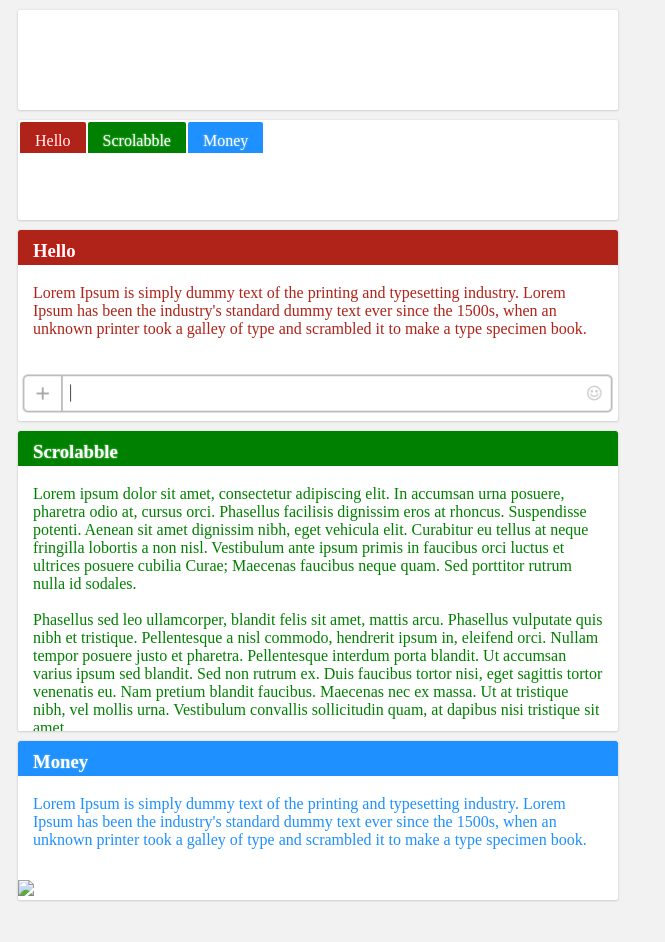
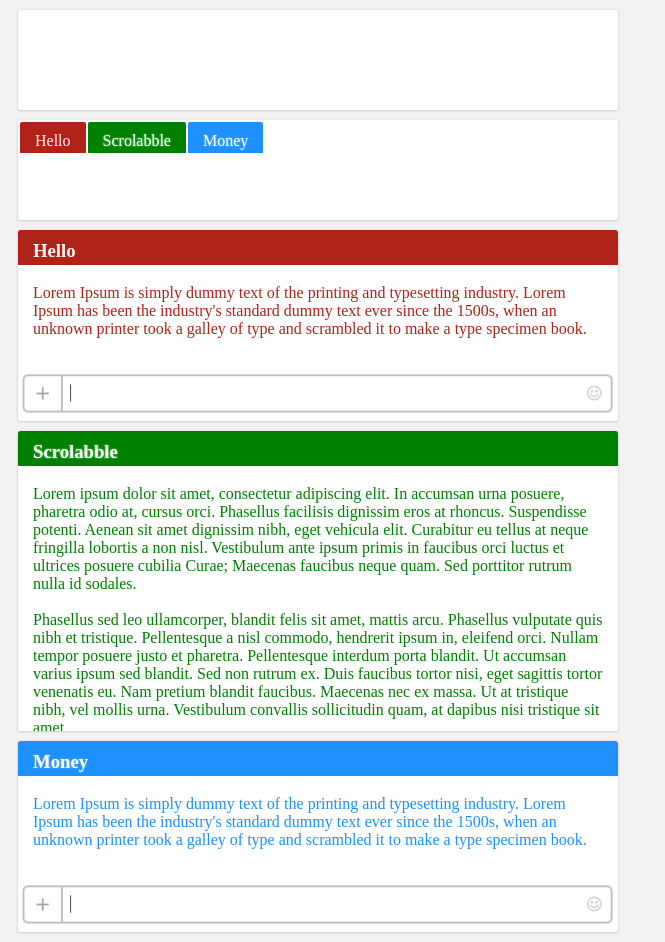
Before and after one commit to lastrebel/test4, a plain HTML site: page index.html in a window 1280 px wide. Shown: the whole page, without its empty margins (0-665 px from the left). Before the commit the page ends 910 px from the top, so only its background shows below. Drawn offline with Linux system fonts and the light colour scheme; a web font is replaced by a local one.

Commit message:
picture link edit
picture link edit

```diff
--- a/index.html
+++ b/index.html
@@ -90,11 +90,11 @@ Phasellus sed leo ullamcorper, blandit felis sit amet, mattis arcu. Phasellus vu
 <br><br>
 Nullam malesuada vestibulum metus, in sagittis nunc ornare vel. Aliquam erat volutpat. Nullam est erat, euismod eu volutpat eget, sagittis nec diam. Vivamus vitae mauris in mi pretium pulvinar a at justo. Donec facilisis vulputate iaculis. Duis dignissim massa vitae ex rhoncus, vitae pharetra nisl pulvinar. Duis cursus, nisi eu auctor tempor, dui quam semper risus, blandit aliquam velit diam quis sem. Sed pretium venenatis ex a aliquam. Quisque auctor mi eu diam vulputate ornare. Integer ac ex felis. Nunc ut consequat diam.
 </p>
-<img src="bar_2add.png" width="100%">
+<img src="bar_2add1.png" width="100%">
 </div>
 
 <div><h3 id="header" class="blue">Money</h3><p id="content" class="blue">Lorem Ipsum is simply dummy text of the printing and typesetting industry. Lorem Ipsum has been the industry's standard dummy text ever since the 1500s, when an unknown printer took a galley of type and scrambled it to make a type specimen book.</p>
-<img src="bar_2add.png" width="100%">
+<img src="bar_2add1.png" width="100%">
 </div>
 
 </body>
```
